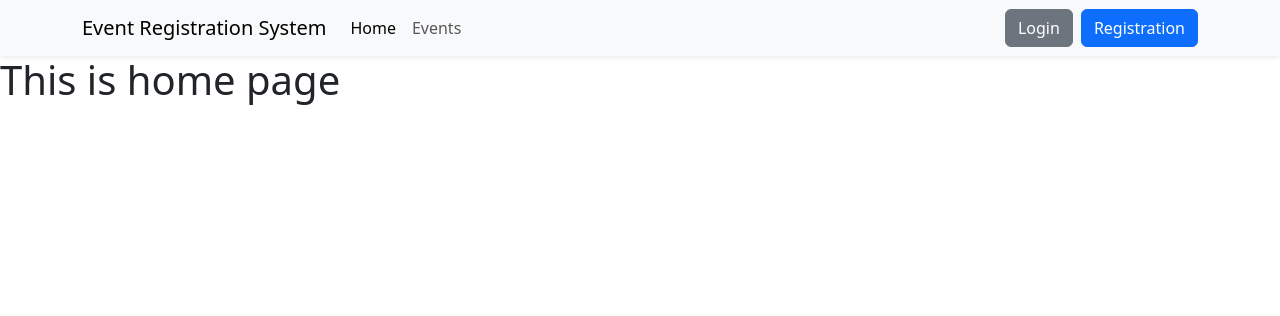
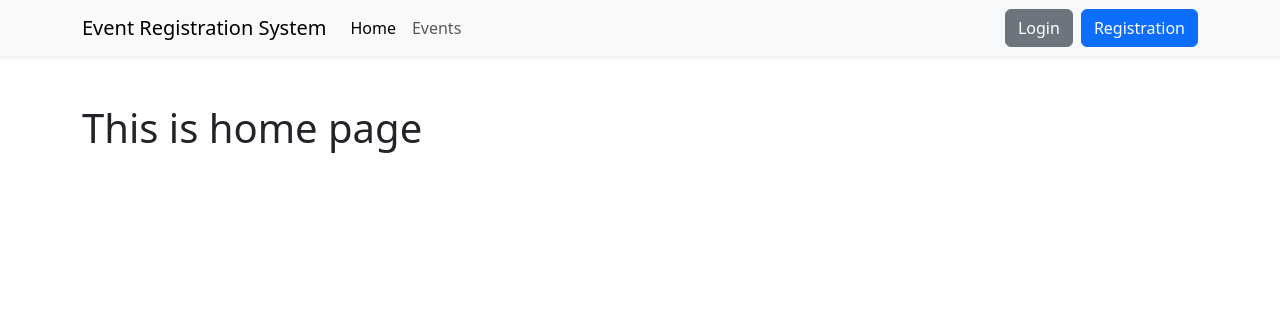
Before and after one commit to swesadiqul/event-registration-system, a Django app: page / in a window 1280 px wide. Shown: the top 316 px of the page. Run offline with Django 3.2, Linux system fonts and the light colour scheme.

Commit message:
update home page

```diff
--- a/templates/index.html
+++ b/templates/index.html
@@ -7,5 +7,13 @@ Event Registration System
 
 
 {% block content %}
-<h1>This is home page</h1>
+<section id="home" class="mt-5">
+    <div class="container my-5">
+        <div class="row">
+            <div class="col-12">
+                <h1>This is home page</h1>
+            </div>
+        </div>
+    </div>
+</section>
 {% endblock content %}
```
